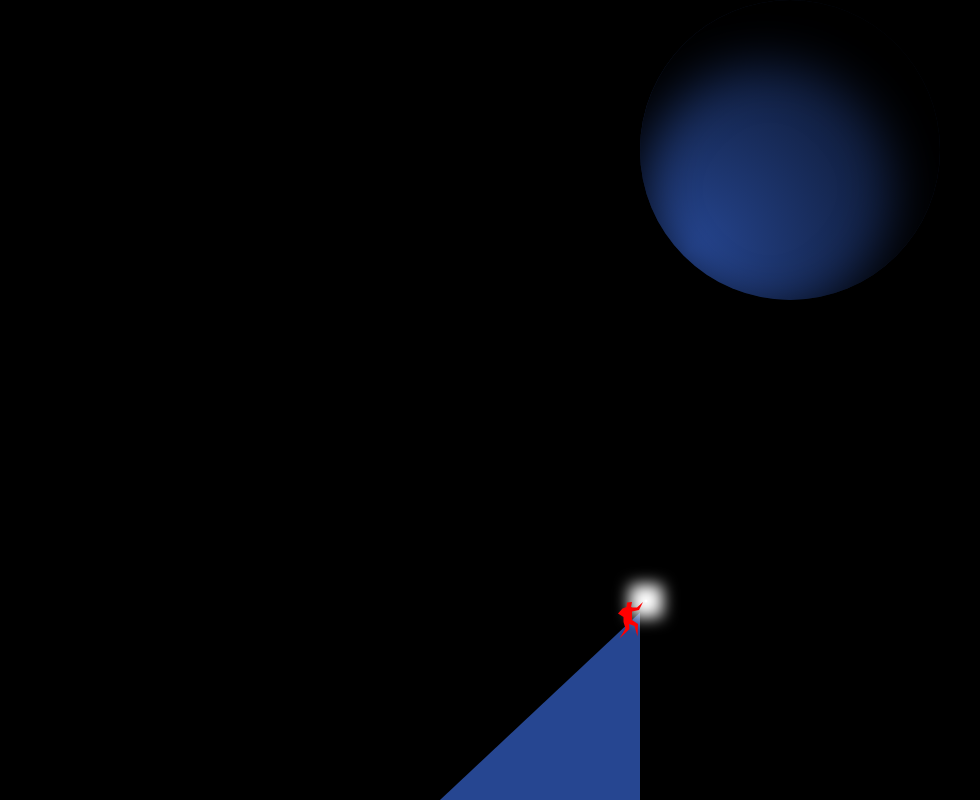
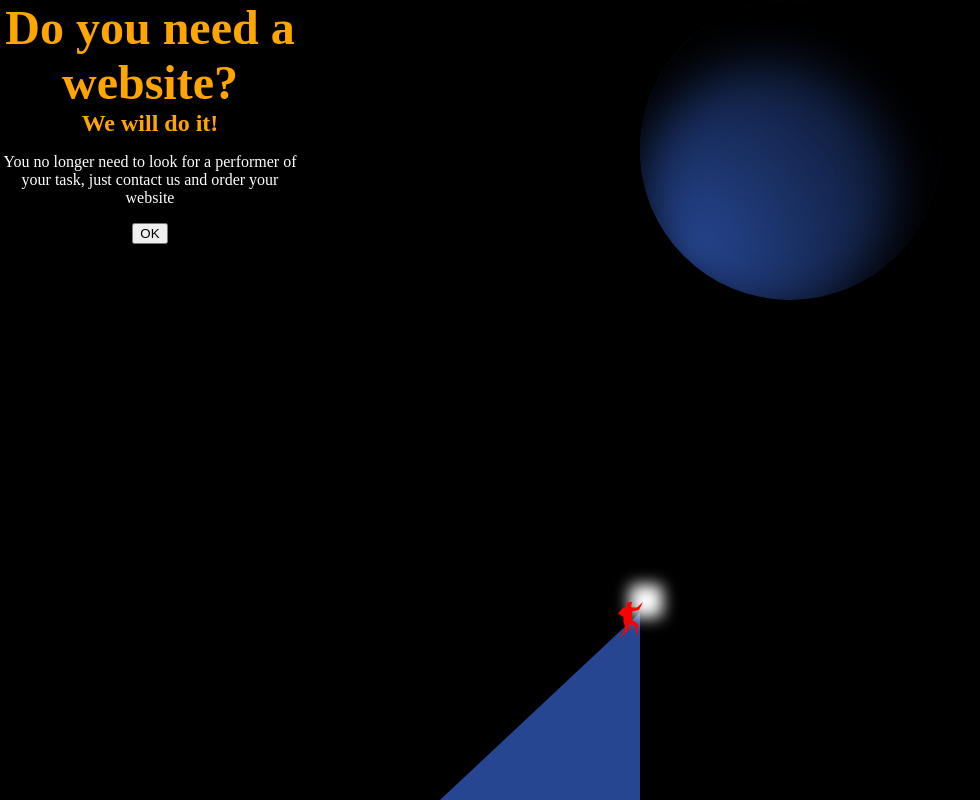
Before and after one commit to deadhard90/IO, a plain HTML site: page index.html in a window 1280 px wide. Shown: the whole page, without its empty margins (0-980 px from the left). Drawn offline with Linux system fonts and the light colour scheme.

Commit message:
Add files via upload

```diff
--- a/index.html
+++ b/index.html
@@ -26,6 +26,12 @@
 				</div>
 			</div>
 			<div class="bland dark"></div>
+			<article class="baner">
+				<h1>Do you need a website?</h1>
+				<h2>We will do it!</h2>
+				<p>You no longer need to look for a performer of your task, just contact us and order your website</p>
+				<button>OK</button>
+			</article>
 		</section>
 		<section class="overlay">
 			<div id="IO"></div>
```
